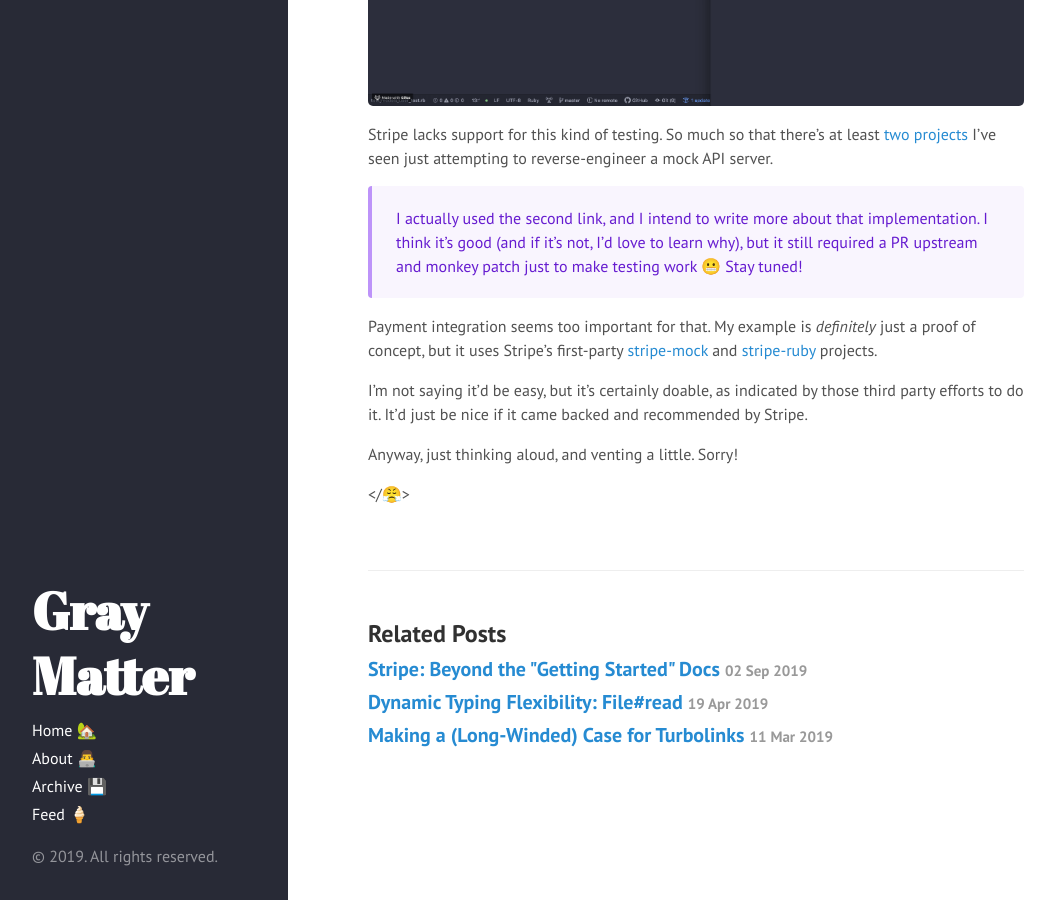
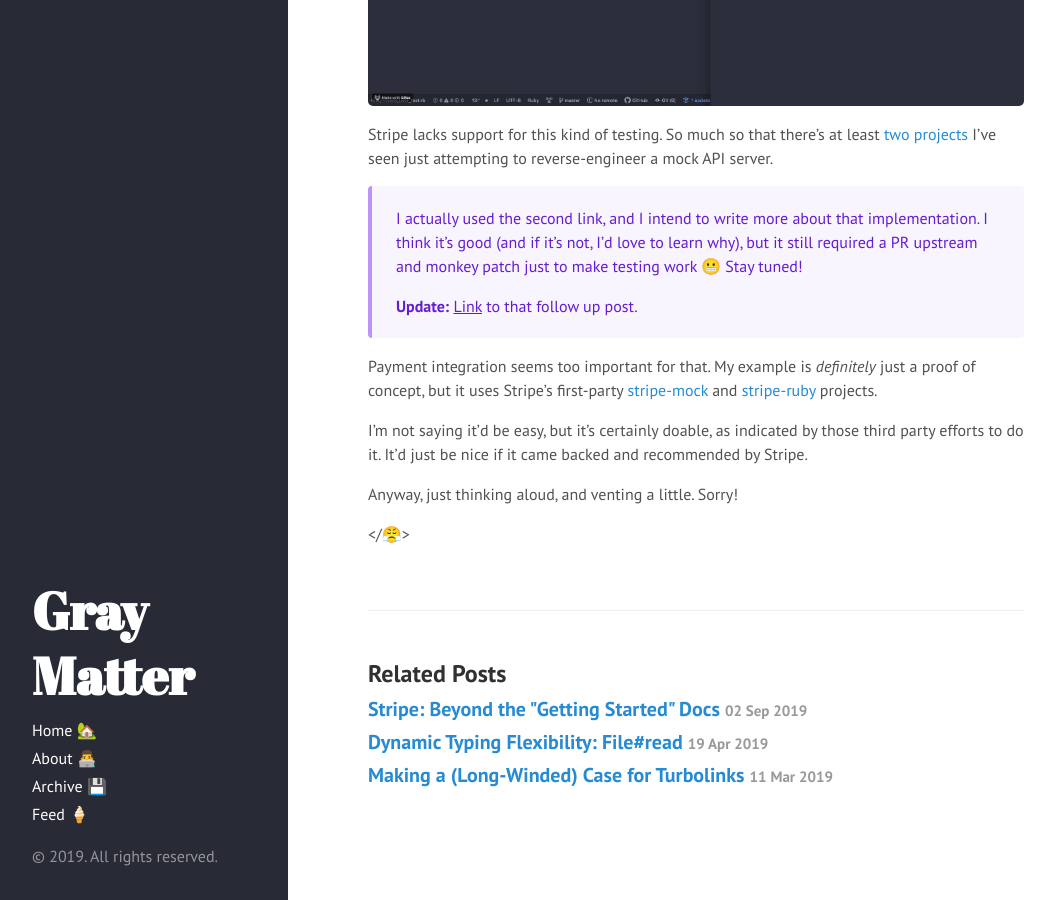
Before and after one commit to gkemmey/gray_matter, a Jekyll site: the page built from _posts/2019-05-04-stripe-docs-are-great-but-not-enough.md, in a window 1280 px wide and 900 px high, scrolled down 1372 px. Shown: the whole window, without its empty margins (0-1055 px from the left). Built offline with Jekyll 4.4.1, drawn with Linux system fonts in a browser that asks for light colours; comment, search, counter and statistics services are not loaded.

Commit message:
edits post: stripe docs are great, but not enough

```diff
--- a/_posts/2019-05-04-stripe-docs-are-great-but-not-enough.md
+++ b/_posts/2019-05-04-stripe-docs-are-great-but-not-enough.md
@@ -28,6 +28,8 @@
 <div class="message">
   <div class="message-body">
 I actually used the second link, and I intend to write more about that implementation. I think it's good (and if it's not, I'd love to learn why), but it still required a PR upstream and monkey patch just to make testing work 😬 Stay tuned!
+
+**Update:** [Link]({{ site.github.url }}/2019/09/02/stripe-beyond-the-getting-started-docs/) to that follow up post.
   </div>
 </div>
 
```
